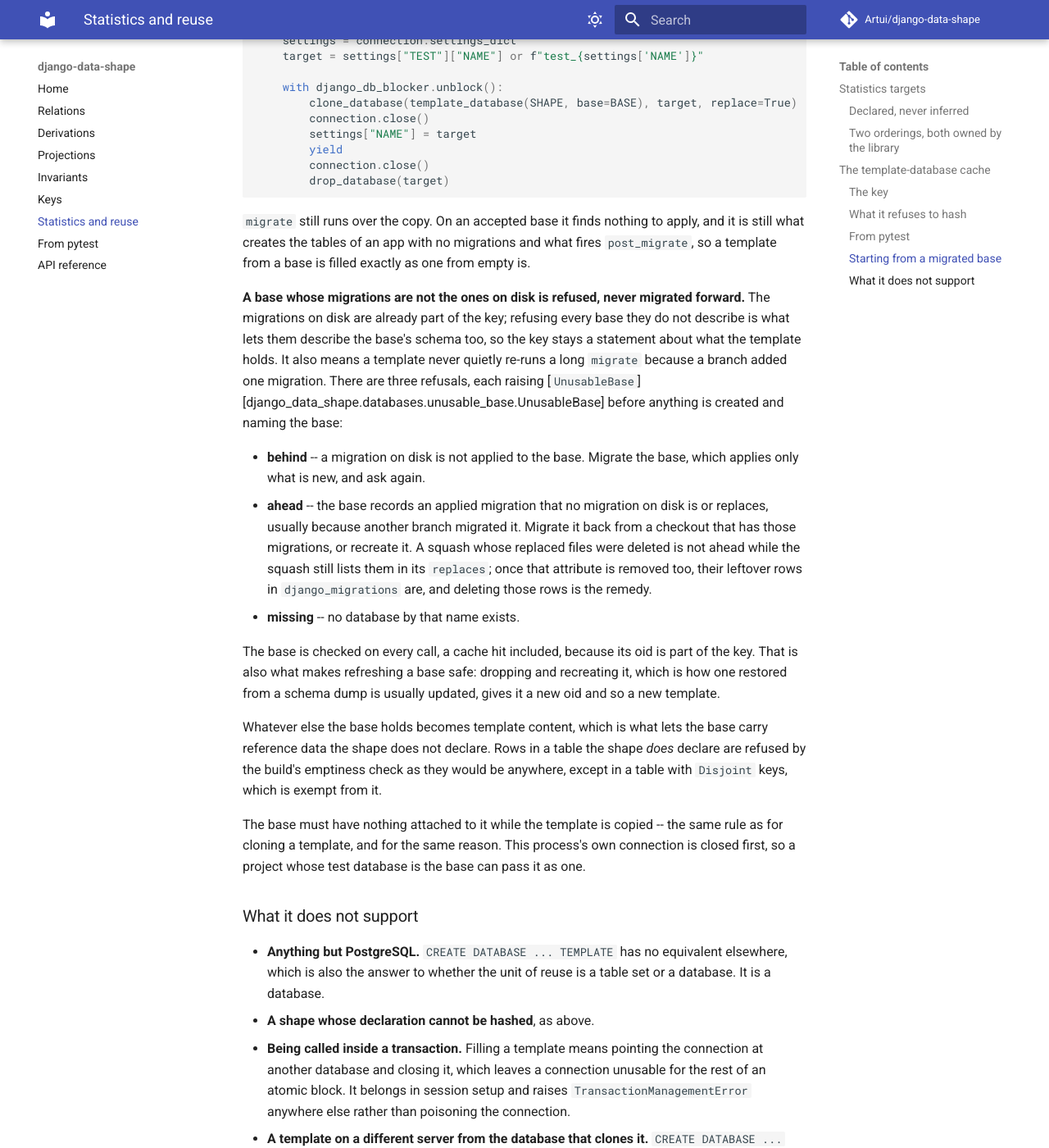
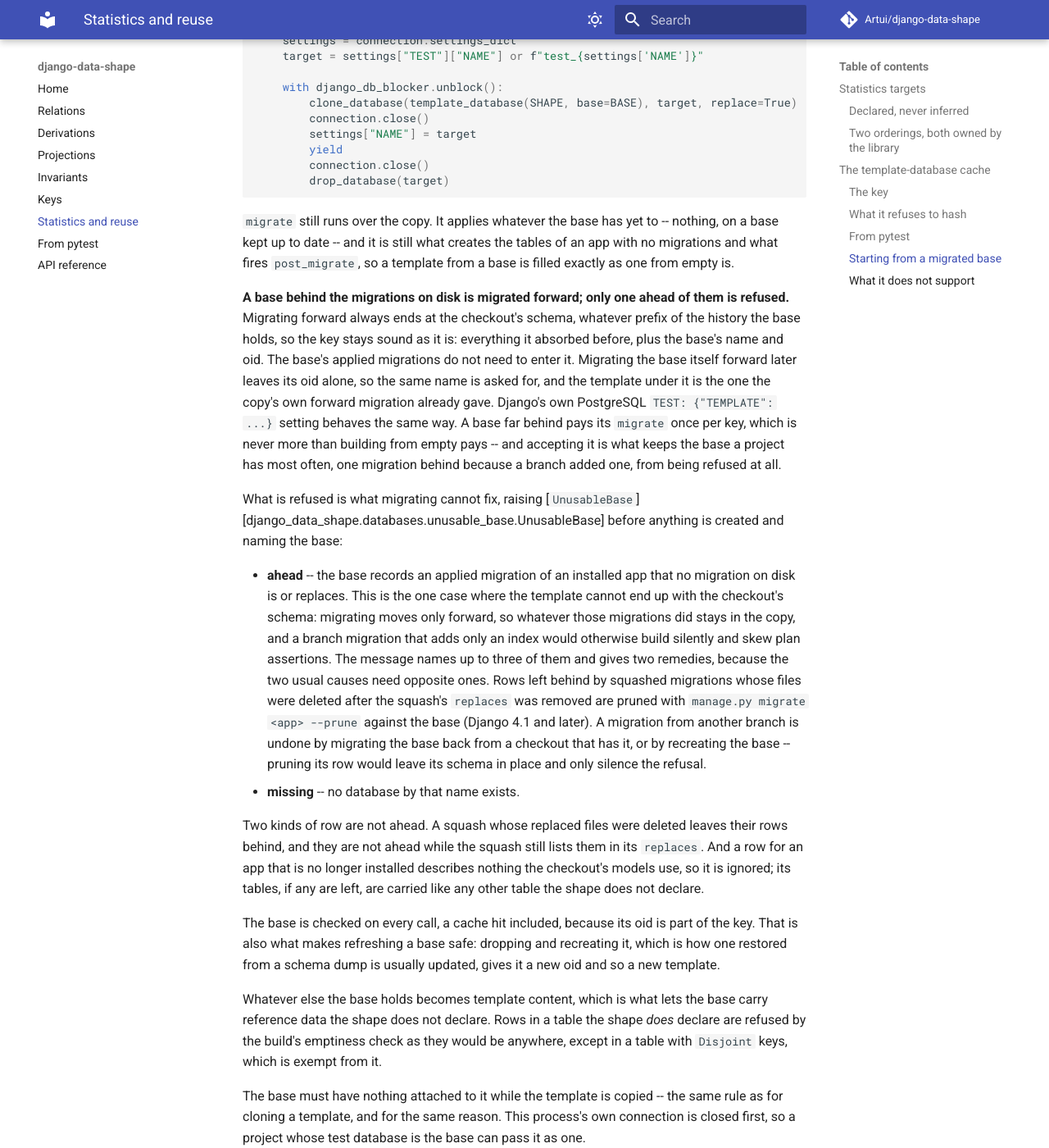
Before and after one commit to Artui/django-data-shape, an MkDocs documentation site: the page built from docs/statistics.md, in a window 1280 px wide and 1400 px high, scrolled down 5613 px. Shown: the whole window at 82% size. Built offline with MkDocs 1.6.1 and Material for MkDocs 9.7.7, drawn with Linux system fonts in a browser that asks for light colours; comment, search, counter and statistics services are not loaded; some of the changed text lies outside the part shown.

Commit message:
Migrate a base behind the disk forward, refuse only one ahead of it
A base behind the migrations on disk is no longer refused. The partial is
copied from it and the migrate that already runs over the copy brings it
forward, which always ends at the checkout's schema whatever prefix of
the history the base holds, so the key stays sound as it is. Catching the
base up in place leaves its oid alone and asks for the template the copy
already gave. A base one migration behind, because a branch added one,
is the base a consumer has most often, and it now builds.

A base ahead of the disk is still refused, but only for installed apps:
the rows of an app no longer installed describe nothing the checkout's
models use. That is the one case where the template cannot reach the
checkout's schema, and the message now names both remedies: migrate
<app> --prune for rows a deleted squash left behind, and migrating the
base back or recreating it for a migration from another branch.

The refusal tests register whatever template a mutant missing its
refusal would build, so none is left on the machine.

Co-Authored-By: Claude Opus 5.5 <noreply@anthropic.com>

````diff
--- a/docs/statistics.md
+++ b/docs/statistics.md
@@ -254,7 +254,7 @@ from django.db import connections
 
 from django_data_shape import clone_database, drop_database, template_database
 
-BASE = "myproject_base"  # a database you keep migrated to the migrations on disk
+BASE = "myproject_base"  # a database you keep migrated
 
 
 @pytest.fixture(scope="session")
@@ -272,29 +272,46 @@ def django_db_setup(django_test_environment, django_db_modify_db_settings, djang
         drop_database(target)
 ```
 
-`migrate` still runs over the copy. On an accepted base it finds nothing to
-apply, and it is still what creates the tables of an app with no migrations and
-what fires `post_migrate`, so a template from a base is filled exactly as one
-from empty is.
+`migrate` still runs over the copy. It applies whatever the base has yet to --
+nothing, on a base kept up to date -- and it is still what creates the tables of
+an app with no migrations and what fires `post_migrate`, so a template from a
+base is filled exactly as one from empty is.
 
-**A base whose migrations are not the ones on disk is refused, never migrated
-forward.** The migrations on disk are already part of the key; refusing every
-base they do not describe is what lets them describe the base's schema too, so
-the key stays a statement about what the template holds. It also means a
-template never quietly re-runs a long `migrate` because a branch added one
-migration. There are three refusals, each raising
+**A base behind the migrations on disk is migrated forward; only one ahead of
+them is refused.** Migrating forward always ends at the checkout's schema,
+whatever prefix of the history the base holds, so the key stays sound as it is:
+everything it absorbed before, plus the base's name and oid. The base's applied
+migrations do not need to enter it. Migrating the base itself forward later
+leaves its oid alone, so the same name is asked for, and the template under it is
+the one the copy's own forward migration already gave. Django's own PostgreSQL
+`TEST: {"TEMPLATE": ...}` setting behaves the same way. A base far behind pays its
+`migrate` once per key, which is never more than building from empty pays -- and
+accepting it is what keeps the base a project has most often, one migration
+behind because a branch added one, from being refused at all.
+
+What is refused is what migrating cannot fix, raising
 [`UnusableBase`][django_data_shape.databases.unusable_base.UnusableBase] before
 anything is created and naming the base:
 
-- **behind** -- a migration on disk is not applied to the base. Migrate the
-  base, which applies only what is new, and ask again.
-- **ahead** -- the base records an applied migration that no migration on disk
-  is or replaces, usually because another branch migrated it. Migrate it back
-  from a checkout that has those migrations, or recreate it. A squash whose
-  replaced files were deleted is not ahead while the squash still lists them in
-  its `replaces`; once that attribute is removed too, their leftover rows in
-  `django_migrations` are, and deleting those rows is the remedy.
+- **ahead** -- the base records an applied migration of an installed app that no
+  migration on disk is or replaces. This is the one case where the template
+  cannot end up with the checkout's schema: migrating moves only forward, so
+  whatever those migrations did stays in the copy, and a branch migration that
+  adds only an index would otherwise build silently and skew plan assertions. The
+  message names up to three of them and gives two remedies, because the two
+  usual causes need opposite ones. Rows left behind by squashed migrations whose
+  files were deleted after the squash's `replaces` was removed are pruned with
+  `manage.py migrate <app> --prune` against the base (Django 4.1 and later). A
+  migration from another branch is undone by migrating the base back from a
+  checkout that has it, or by recreating the base -- pruning its row would leave
+  its schema in place and only silence the refusal.
 - **missing** -- no database by that name exists.
+
+Two kinds of row are not ahead. A squash whose replaced files were deleted
+leaves their rows behind, and they are not ahead while the squash still lists
+them in its `replaces`. And a row for an app that is no longer installed
+describes nothing the checkout's models use, so it is ignored; its tables, if
+any are left, are carried like any other table the shape does not declare.
 
 The base is checked on every call, a cache hit included, because its oid is part
 of the key. That is also what makes refreshing a base safe: dropping and
@@ -333,13 +350,14 @@ pass it as one.
   every migration's name and every model's fields, so ordinary schema changes
   move it; editing the body of a migration that has already been created changes
   neither. Drop the template by hand when that happens.
-- **Rows edited in a base in place.** The key covers a base's name and oid and,
-  through the refusal, its migrations; changing the rows it holds with no
-  migration and no recreate changes none of them, so the template built from the
+- **Rows edited in a base in place.** The key covers a base's name and oid, and
+  the schema any accepted base migrates forward to; changing the rows it holds
+  with no migration and no recreate changes none of them, so the template built from the
   old rows is still the one asked for. Drop it with `drop_database` when that
   happens, or recreate the base rather than editing it.
-- **Migrating a base.** A base behind or ahead of the migrations on disk is
-  refused with the remedy, as above, rather than brought up to date.
+- **A base ahead of the migrations on disk.** It is refused with the remedies,
+  as above, rather than migrated back: the migrations that would undo it are not
+  in this checkout.
 
 Parallel runs *are* supported. Under `pytest-xdist` every worker asks for the
 same template at once; the first takes a PostgreSQL advisory lock on the digest
````
Also changed, not shown: CHANGELOG.md (+22 -13 lines), README.md (+3 -2 lines), 3 other files.
